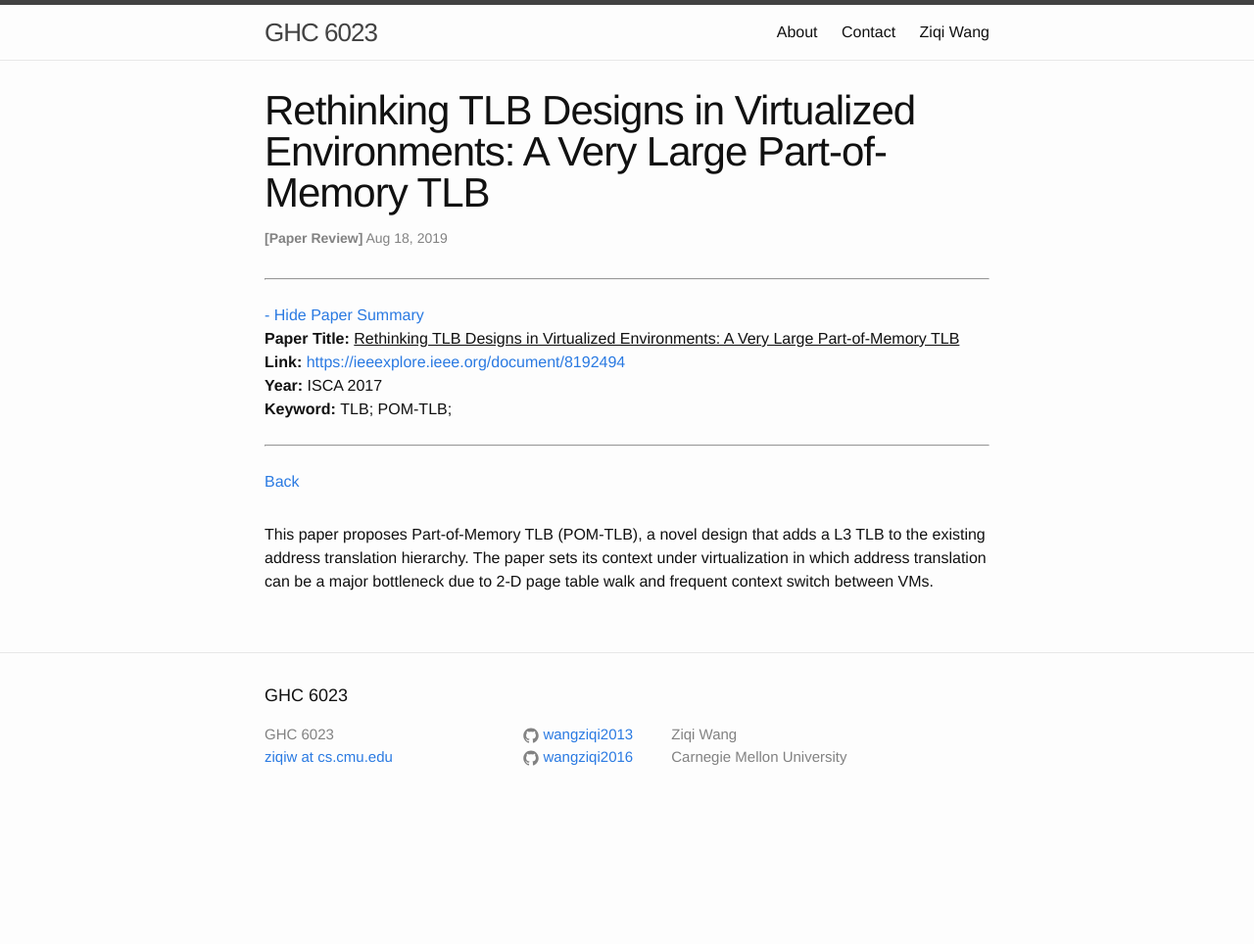
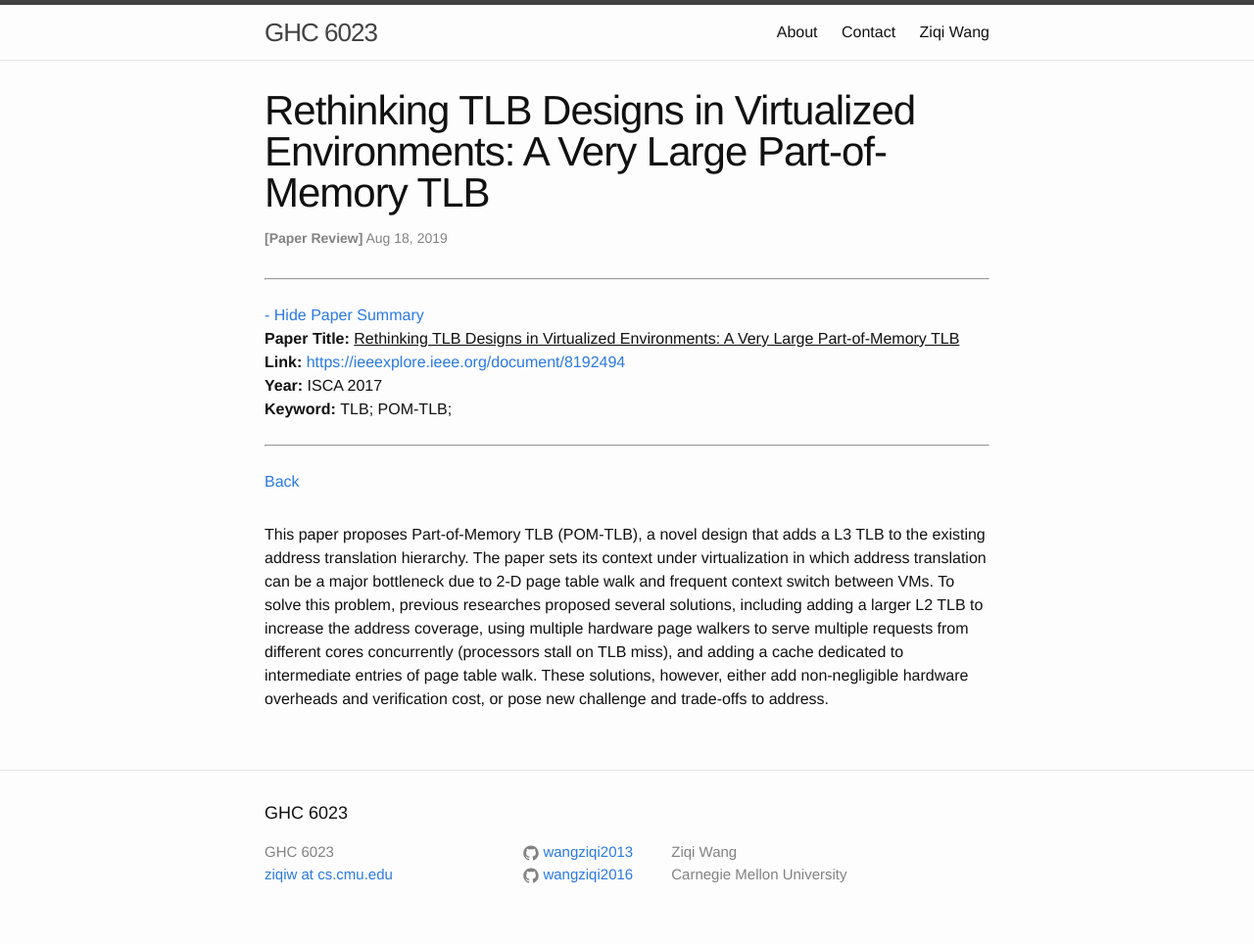
Before and after one commit to wangziqi2013/wangziqi2013.github.io, a Jekyll site: the page built from _posts/2019-08-19-pom-tlb.markdown, in a window 1280 px wide. Shown: the whole page at 98% size. Built offline with Jekyll 4.4.1, drawn with Linux system fonts in a browser that asks for light colours; before the commit the page ends 900 px from its top, so only the background shows below that.

Commit message:
Adding solutions

```diff
--- a/_posts/2019-08-19-pom-tlb.markdown
+++ b/_posts/2019-08-19-pom-tlb.markdown
@@ -15,4 +15,8 @@ version_mgmt:
 
 This paper proposes Part-of-Memory TLB (POM-TLB), a novel design that adds a L3 TLB to the existing address translation
 hierarchy. The paper sets its context under virtualization in which address translation can be a major bottleneck
-due to 2-D page table walk and frequent context switch between VMs.
+due to 2-D page table walk and frequent context switch between VMs. To solve this problem, previous researches proposed
+several solutions, including adding a larger L2 TLB to increase the address coverage, using multiple hardware page walkers
+to serve multiple requests from different cores concurrently (processors stall on TLB miss), and adding a cache dedicated
+to intermediate entries of page table walk. These solutions, however, either add non-negligible hardware overheads and
+verification cost, or pose new challenge and trade-offs to address.
```
